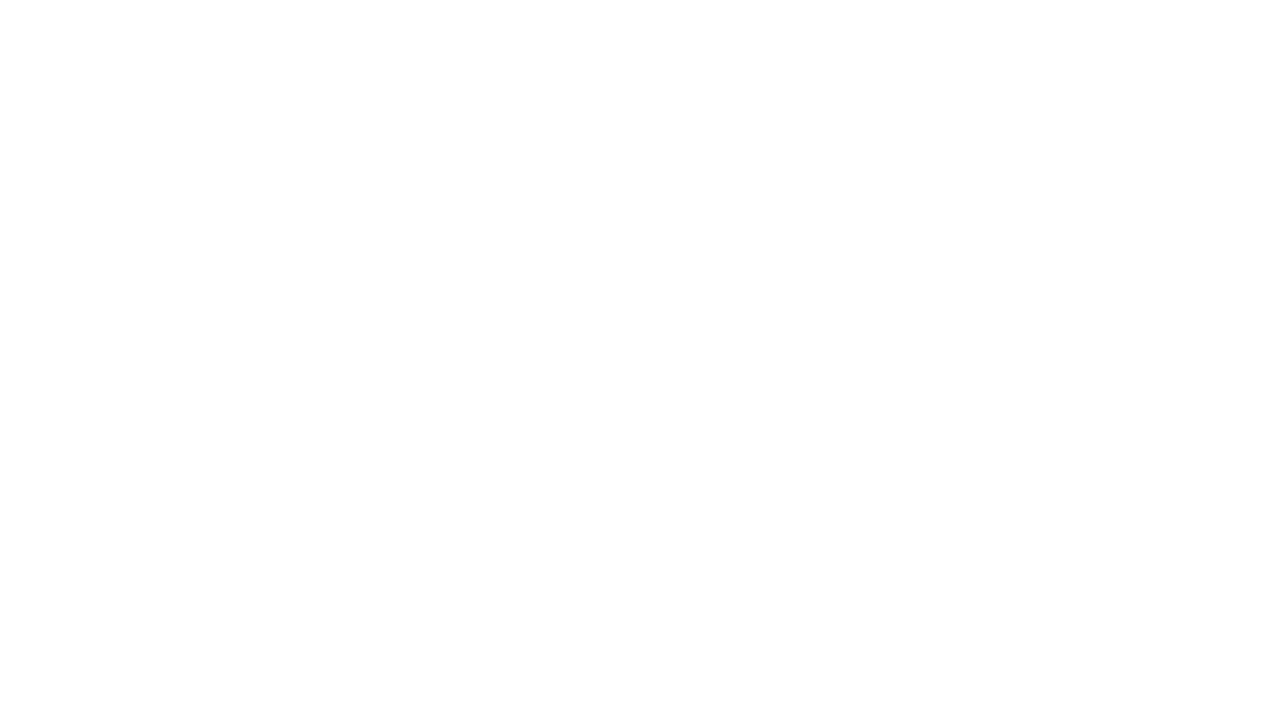
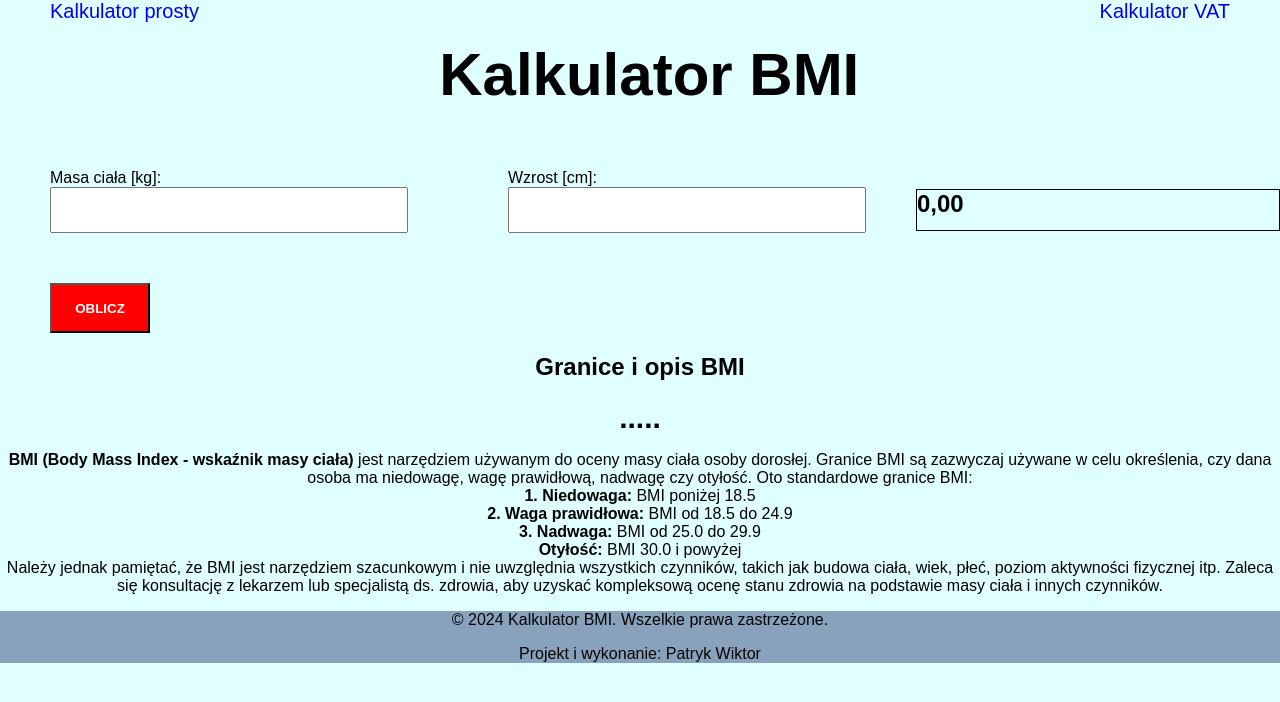
Before and after one commit to PaTRyKKxxW/simplecalc-bmicalc-vatcalc, a plain HTML site: page BMI/bmi.html in a window 1280 px wide. Drawn offline with Linux system fonts and the light colour scheme.

Commit message:
adding an interface to the BMI calculator

```diff
--- a/BMI/bmi.html
+++ b/BMI/bmi.html
@@ -4,8 +4,59 @@
     <meta charset="UTF-8">
     <meta name="viewport" content="width=device-width, initial-scale=1.0">
     <title>Document</title>
+    <link rel="stylesheet" href="stylebmi.css">
 </head>
 <body>
+    <header>
+        <div><a href="../simplecalc.html">Kalkulator prosty</a></div>
+        <div><h1>Kalkulator BMI</h1></div>
+        <div><a href="../VAT/vat.html">Kalkulator VAT</a></div>
+    </header>
+    <main>
+    <section class="container">
+        <div class="data">
+            Masa ciała [kg]: <br> <input type="number" name="weight" id="weight">
+        </div>
 
+        <div class="data">
+            Wzrost [cm]: <br> <input type="number" name="height" id="height">
+        </div>
+        <div class="progressbar">
+            <div class="progress">
+                <h2>0,00</h2>
+            </div>
+        </div>
+    </section>
+    <button id="btn" value="CALCULATE">OBLICZ</button>
+
+    <section class="description">
+        <div id="title">
+            <h2>Granice i opis BMI</h2>
+            <p>.....</p>
+        </div>
+        <p id="playing">
+            <b>BMI (Body Mass Index - wskaźnik masy ciała)</b> jest narzędziem używanym do oceny masy ciała osoby dorosłej.
+            Granice BMI są zazwyczaj używane w celu określenia, czy dana osoba ma niedowagę, wagę prawidłową,
+            nadwagę czy otyłość. Oto standardowe granice BMI:  <br>
+
+            <b>1. Niedowaga:</b> BMI poniżej 18.5
+            <br>
+            <b>2. Waga prawidłowa: </b> BMI od 18.5 do 24.9
+            <br>
+            <b>3. Nadwaga: </b> BMI od 25.0 do 29.9
+            <br>
+            <b>Otyłość: </b> BMI 30.0 i powyżej
+            <br>
+            Należy jednak pamiętać, że BMI jest narzędziem szacunkowym i nie uwzględnia wszystkich czynników,
+            takich jak budowa ciała, wiek, płeć, poziom aktywności fizycznej itp. Zaleca się konsultację z lekarzem
+             lub specjalistą ds. zdrowia, aby uzyskać kompleksową ocenę stanu zdrowia na podstawie masy ciała i innych czynników.
+        </p>
+    </section>
+
+    </main>
+    <footer>
+        <p>&copy; 2024 Kalkulator BMI. Wszelkie prawa zastrzeżone.</p>
+        <p>Projekt i wykonanie: Patryk Wiktor</p>
+    </footer>
 </body>
 </html>
--- a/BMI/stylebmi.css
+++ b/BMI/stylebmi.css
@@ -0,0 +1,85 @@
+*{
+    font-family: Arial;
+}
+body{
+    padding: 0;
+    margin: 0 auto;
+    background-color: lightcyan;
+}
+header{
+    height: auto;
+    width: 100%;
+    margin-bottom: 20px;
+    font-size: 20px;
+    display: flex;
+    justify-content: space-between;
+}
+header h1{
+    font-size: 60px;
+}
+footer{
+    width: 100%;
+    height: auto;
+    background-color: #88a2bc;
+    text-align: center;
+}
+header a{
+    text-decoration: none;
+    transition: 0.5s;
+    margin: 50px;
+}
+header a:visited{
+    color: #4f6a8f;
+}
+header a:hover{
+    color: #88a2bc;
+}
+main button{
+    height: 50px;
+    width: 100px;
+    background-color: red;
+    padding: 5px;
+    margin: 0 50px;
+    color: white;
+    font-weight: bold;
+}
+.container{
+    display: flex;
+    flex-direction: row;
+}
+.data{
+    margin: 0 50px 50px 50px;
+}
+.container input{
+    height: 40px;
+    width: 350px;
+}
+.progressbar{
+    height: 40px;
+    width: 400px;
+    border: 1px solid black;
+    margin-top: 20px;
+}
+.progress{
+    height: 40px;
+    width: 0;
+    background-color: red;
+
+}
+.progress h2{
+    display: inline;
+}
+#title{
+    text-align: center;
+}
+#title h1{
+    font-family: Verdana;
+}
+#title p{
+    font-weight: bold;
+    margin: 0;
+    font-size: 30px;
+}
+#playing{
+    text-align: center;
+}
--- a/style.css
+++ b/style.css
@@ -8,7 +8,7 @@ body{
 }
 main{
     width: 400px;
-    height: 300px;
+    height: auto;
     border: 1px solid black;
     margin: 0 auto;
     text-align: center;
@@ -21,7 +21,7 @@ h1{
     margin: 0;
 }
 header{
-    height: 70px;
+    height: auto;
     width: 100%;
     margin-bottom: 20px;
     font-size: 20px;
@@ -30,6 +30,24 @@ header{
 }
 header h1{
     font-size: 60px;
+}
+footer{
+    width: 100%;
+    height: auto;
+    background-color: #88a2bc;
+    text-align: center;
+}
+header a{
+    text-decoration: none;
+    transition: 0.5s;
+    margin: 50px;
+    color: #4f6a8f;
+}
+header a:visited{
+    color: #4f6a8f;
+}
+header a:hover{
+    color: #88a2bc;
 }
 #history{
     text-align: center;
@@ -72,9 +90,3 @@ header h1{
     font-size: 15px;
     float: left;
 }
-footer{
-    width: 100%;
-    height: 50px;
-    background-color: #fff;
-    text-align: center;
-}
```
Also changed, not shown: simplecalc.html (renamed from index.html).
